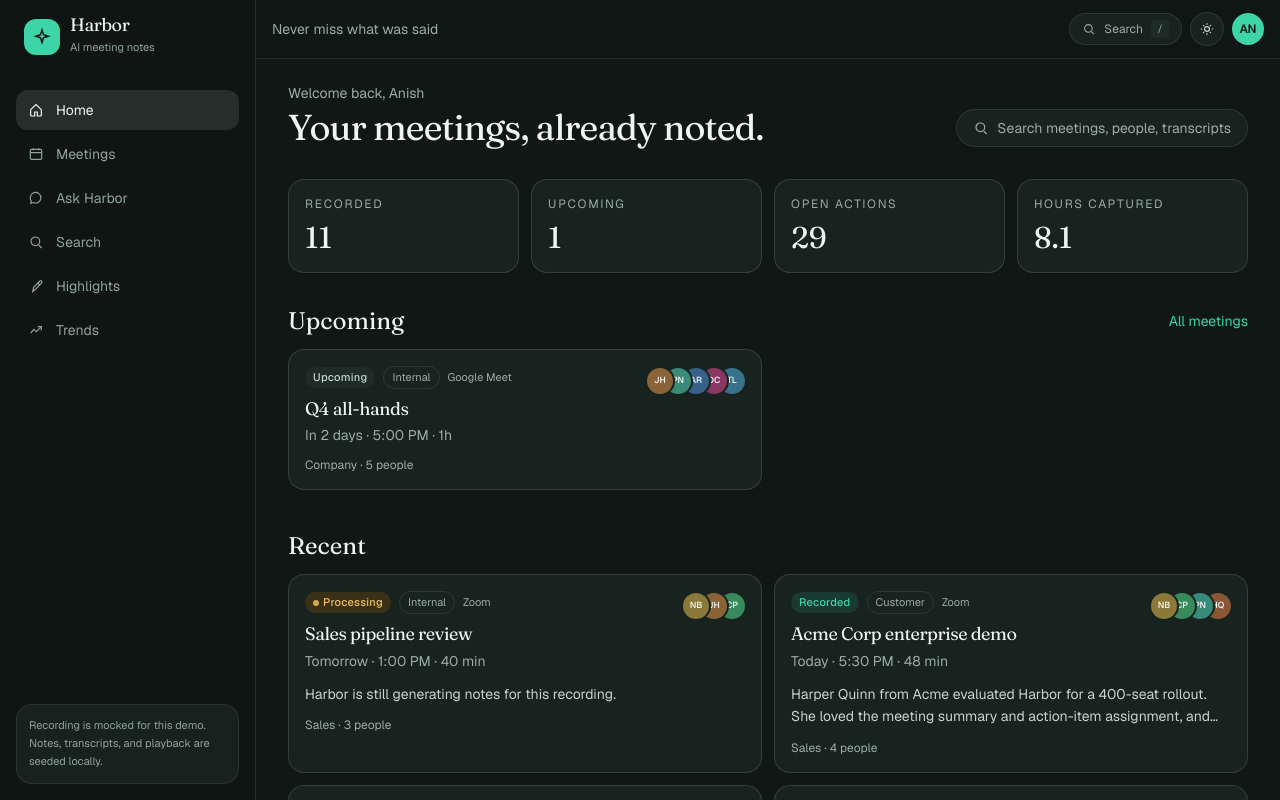
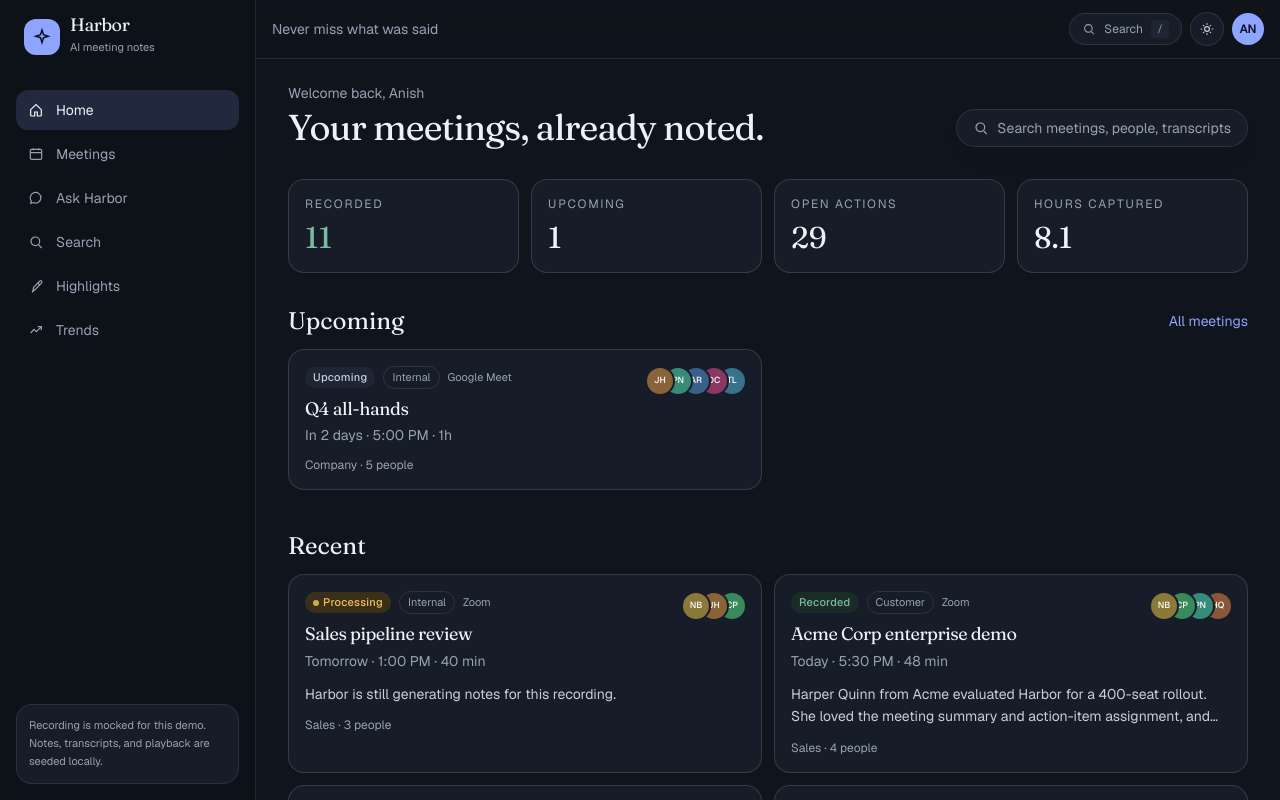
Before and after one commit to Anish2804/8x-fathom-clone, a Next.js app: page / in a window 1280 px wide. Shown: the top 800 px of the page. Built offline with nearby package versions, Linux system fonts and the light colour scheme.

Commit message:
Replace the green accent with Harbor indigo and amber.
Links, the logo, and active nav use indigo; share, play, and other CTAs use amber. Recorded stays a muted green, and both themes keep readable contrast.

Co-authored-by: Cursor <cursoragent@cursor.com>

```diff
--- a/src/app/ask/page.tsx
+++ b/src/app/ask/page.tsx
@@ -90,7 +90,7 @@ export default function AskPage() {
             placeholder="Ask about a person, decision, or risk…"
             className="min-w-0 flex-1 bg-transparent px-3 py-2 text-sm outline-none"
           />
-          <button type="submit" className="rounded-xl bg-[var(--accent)] px-4 text-sm font-medium text-[var(--on-accent)]">
+          <button type="submit" className="rounded-xl bg-[var(--mark)] px-4 text-sm font-medium text-[var(--on-mark)] hover:bg-[var(--mark-hover)]">
             Ask
           </button>
         </div>
--- a/src/app/globals.css
+++ b/src/app/globals.css
@@ -2,55 +2,69 @@
 
 :root {
   color-scheme: light;
-  --bg: #f3f6f4;
+  --bg: #f4f6fa;
   --bg-elev: #ffffff;
-  --bg-muted: #e7eee9;
-  --ink: #13211c;
-  --ink-soft: #3d524a;
-  --muted: #5a6e66;
-  --line: rgba(18, 40, 32, 0.12);
-  --accent: #0b8f6e;
-  --accent-hover: #09785c;
-  --accent-soft: #d7f4ea;
+  --bg-muted: #e7ecf3;
+  --ink: #12182a;
+  --ink-soft: #3a445c;
+  --muted: #5c677c;
+  --line: rgba(18, 28, 56, 0.12);
+  --accent: #3d56e8;
+  --accent-hover: #3146c4;
+  --accent-soft: #e4e9ff;
   --on-accent: #ffffff;
-  --sidebar: #e8f0eb;
-  --sidebar-ink: #13211c;
-  --sidebar-muted: #5a6e66;
-  --nav-active: rgba(11, 143, 110, 0.14);
-  --nav-hover: rgba(19, 33, 28, 0.06);
+  --mark: #f0b429;
+  --mark-hover: #d9a01a;
+  --mark-soft: #fbf3df;
+  --mark-ink: #8a5a08;
+  --on-mark: #1c1406;
+  --success: #3f6f5c;
+  --success-soft: #e4f0ea;
+  --sidebar: #eef1f6;
+  --sidebar-ink: #12182a;
+  --sidebar-muted: #5c677c;
+  --nav-active: rgba(61, 86, 232, 0.14);
+  --nav-hover: rgba(18, 24, 42, 0.06);
   --warn: #b45309;
   --warn-soft: #fef3c7;
   --danger: #b42318;
   --info: #2563eb;
-  --shadow: 0 10px 28px -18px rgba(18, 40, 32, 0.28);
-  --surface-border: rgba(18, 40, 32, 0.12);
+  --shadow: 0 10px 28px -18px rgba(18, 28, 56, 0.28);
+  --surface-border: rgba(18, 28, 56, 0.12);
   --surface-shine: rgba(255, 255, 255, 0.8);
 }
 
 .dark {
   color-scheme: dark;
-  --bg: #101816;
-  --bg-elev: #18221e;
-  --bg-muted: #1e2b26;
-  --ink: #eef6f1;
-  --ink-soft: #c5d4cc;
-  --muted: #9aada4;
-  --line: rgba(232, 241, 236, 0.1);
-  --accent: #3dd4a8;
-  --accent-hover: #64e0bb;
-  --accent-soft: #1a3a31;
-  --on-accent: #0c1613;
-  --sidebar: #0e1513;
-  --sidebar-ink: #eef6f1;
-  --sidebar-muted: #8fa39a;
-  --nav-active: rgba(255, 255, 255, 0.1);
+  --bg: #10141c;
+  --bg-elev: #171d28;
+  --bg-muted: #1e2634;
+  --ink: #eef2f8;
+  --ink-soft: #c5cedb;
+  --muted: #96a2b4;
+  --line: rgba(232, 236, 244, 0.1);
+  --accent: #8ea4ff;
+  --accent-hover: #a8b8ff;
+  --accent-soft: #1c2744;
+  --on-accent: #0c1224;
+  --mark: #f5b754;
+  --mark-hover: #ffc96a;
+  --mark-soft: #3a2e16;
+  --mark-ink: #f5b754;
+  --on-mark: #1c1406;
+  --success: #7dbaa4;
+  --success-soft: #1a2c26;
+  --sidebar: #0d1118;
+  --sidebar-ink: #eef2f8;
+  --sidebar-muted: #96a2b4;
+  --nav-active: rgba(142, 164, 255, 0.16);
   --nav-hover: rgba(255, 255, 255, 0.05);
   --warn: #f3c15b;
   --warn-soft: #3a3018;
   --danger: #f08880;
   --info: #7ab8ff;
   --shadow: 0 10px 28px -18px rgba(0, 0, 0, 0.75);
-  --surface-border: rgba(232, 241, 236, 0.14);
+  --surface-border: rgba(232, 236, 244, 0.14);
   --surface-shine: rgba(255, 255, 255, 0.04);
 }
 
--- a/src/app/page.tsx
+++ b/src/app/page.tsx
@@ -28,7 +28,7 @@ export default function HomePage() {
       </div>
 
       <section className="mb-8 grid gap-3 sm:grid-cols-4">
-        <Stat label="Recorded" value={String(s.recorded)} />
+        <Stat label="Recorded" value={String(s.recorded)} tone="success" />
         <Stat label="Upcoming" value={String(s.upcoming)} />
         <Stat label="Open actions" value={String(s.openActions)} />
         <Stat label="Hours captured" value={String(s.hours)} />
@@ -60,11 +60,17 @@ export default function HomePage() {
   );
 }
 
-function Stat({ label, value }: { label: string; value: string }) {
+function Stat({ label, value, tone }: { label: string; value: string; tone?: "success" }) {
   return (
     <div className="surface rounded-2xl p-4">
       <p className="text-xs uppercase tracking-[0.14em] text-[var(--muted)]">{label}</p>
-      <p className="mt-2 font-[family-name:var(--font-display)] text-3xl">{value}</p>
+      <p
+        className={`mt-2 font-[family-name:var(--font-display)] text-3xl ${
+          tone === "success" ? "text-[var(--success)]" : ""
+        }`}
+      >
+        {value}
+      </p>
     </div>
   );
 }
--- a/src/components/Badges.tsx
+++ b/src/components/Badges.tsx
@@ -2,7 +2,7 @@ import { statusLabel, typeLabel } from "@/lib/format";
 import type { MeetingStatus, MeetingType } from "@/lib/types";
 
 const statusClass: Record<MeetingStatus, string> = {
-  ready: "bg-[var(--accent-soft)] text-[var(--accent)]",
+  ready: "bg-[var(--success-soft)] text-[var(--success)]",
   upcoming: "bg-[var(--bg-muted)] text-[var(--ink-soft)]",
   processing: "bg-[var(--warn-soft)] text-[var(--warn)]",
 };
--- a/src/components/MeetingCard.tsx
+++ b/src/components/MeetingCard.tsx
@@ -48,7 +48,7 @@ export function EmptyState({
   body: string;
 }) {
   return (
-    <div className="rounded-2xl border border-dashed border-white/15 bg-[var(--bg-elev)] px-6 py-16 text-center">
+    <div className="rounded-2xl border border-dashed border-[var(--line)] bg-[var(--bg-elev)] px-6 py-16 text-center">
       <p className="font-[family-name:var(--font-display)] text-xl">{title}</p>
       <p className="mt-2 text-sm text-[var(--muted)]">{body}</p>
     </div>
--- a/src/components/ShareClipModal.tsx
+++ b/src/components/ShareClipModal.tsx
@@ -53,7 +53,7 @@ export function ShareClipModal({
           />
           <button
             onClick={copyLink}
-            className="inline-flex items-center gap-1 rounded-xl bg-[var(--accent)] px-3 text-xs font-medium text-[var(--on-accent)]"
+            className="inline-flex items-center gap-1 rounded-xl bg-[var(--mark)] px-3 text-xs font-medium text-[var(--on-mark)] hover:bg-[var(--mark-hover)]"
           >
             {copied ? <IconCheck className="h-3.5 w-3.5" /> : <IconCopy className="h-3.5 w-3.5" />}
             {copied ? "Copied" : "Copy"}
@@ -81,13 +81,13 @@ export function ShareClipModal({
           />
           <button
             type="submit"
-            className="mt-3 w-full rounded-xl bg-[var(--accent)] py-2.5 text-sm font-medium text-[var(--on-accent)]"
+            className="mt-3 w-full rounded-xl bg-[var(--mark)] py-2.5 text-sm font-medium text-[var(--on-mark)] hover:bg-[var(--mark-hover)]"
           >
             Send invite
           </button>
         </form>
         {sent && (
-          <p className="mt-3 rounded-xl bg-[var(--accent-soft)] px-3 py-2 text-sm text-[var(--accent)]">
+          <p className="mt-3 rounded-xl bg-[var(--mark-soft)] px-3 py-2 text-sm text-[var(--mark-ink)]">
             Invite queued for {email}. No message left this browser.
           </p>
         )}
--- a/src/components/SummaryPane.tsx
+++ b/src/components/SummaryPane.tsx
@@ -58,7 +58,7 @@ export function SummaryPane({
           </button>
           <button
             onClick={() => setShareOpen(true)}
-            className="inline-flex items-center gap-1 rounded-full border border-[var(--line)] px-2.5 py-1 text-[11px] hover:bg-[var(--bg-muted)]"
+            className="inline-flex items-center gap-1 rounded-full bg-[var(--mark)] px-2.5 py-1 text-[11px] font-medium text-[var(--on-mark)] hover:bg-[var(--mark-hover)]"
           >
             <IconShare className="h-3.5 w-3.5" />
             Share
@@ -71,7 +71,7 @@ export function SummaryPane({
               onClick={() => setTemplate(item.id)}
               className={`rounded-full px-2.5 py-1 text-[11px] ${
                 template === item.id
-                  ? "bg-[var(--accent)] font-medium text-[var(--on-accent)]"
+                  ? "bg-[var(--mark)] font-medium text-[var(--on-mark)]"
                   : "border border-[var(--line)] text-[var(--muted)] hover:bg-[var(--bg-muted)]"
               }`}
             >
@@ -120,7 +120,7 @@ export function SummaryPane({
                     onToggleAction(item.id, next);
                   }}
                   className={`mt-0.5 flex h-5 w-5 shrink-0 items-center justify-center rounded-full border ${
-                    done ? "border-[var(--accent)] bg-[var(--accent)] text-white" : "border-[var(--line)]"
+                    done ? "border-[var(--accent)] bg-[var(--accent)] text-[var(--on-accent)]" : "border-[var(--line)]"
                   }`}
                   aria-label={done ? "Mark open" : "Mark done"}
                 >
```
Also changed, not shown: src/components/MeetingPlayer.tsx (+7 -7 lines).
